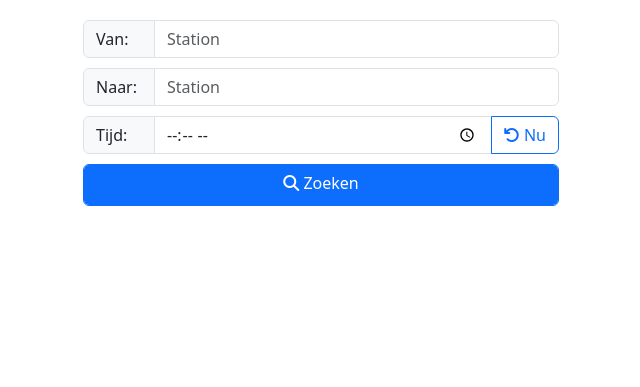
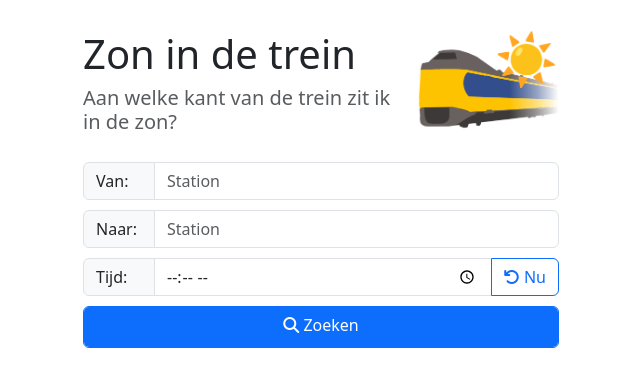
Before and after one commit to Davvos11/trein-schaduw, a FastAPI app: template templates/index.html in a window 1280 px wide. Shown: the top 387 px of the page, without its empty margins (319-959 px from the left). Run offline with FastAPI, Linux system fonts and the light colour scheme; the template is opened without the code that fills it: most values are stand-ins (such as "Sample title", 1, 10 or a date in 2020); some libraries are stand-ins or nearby versions.

Commit message:
Add logo, icon and title

```diff
--- a/static/index.css
+++ b/static/index.css
@@ -1,3 +1,11 @@
+header {
+    margin-top: 30px;
+}
+
+header .logo {
+    width: 100%;
+}
+
 .container {
     max-width: 500px;
 }
--- a/templates/index.html
+++ b/templates/index.html
@@ -4,6 +4,7 @@
     <meta charset="UTF-8">
     <meta name="viewport" content="width=device-width, initial-scale=1.0"/>
     <title>Zon in de trein</title>
+    <link rel="icon" type="image/x-icon" href="/static/icon.png">
 
     <script src="https://cdn.jsdelivr.net/npm/bootstrap@5.3.6/dist/js/bootstrap.bundle.min.js"></script>
     <link rel="stylesheet" href="https://cdn.jsdelivr.net/npm/bootstrap@5.3.6/dist/css/bootstrap.min.css">
@@ -15,6 +16,19 @@
     <link rel="stylesheet" href="/static/index.css">
 </head>
 <body>
+<header class="container">
+    <div class="row">
+        <div class="col d-flex align-items-center">
+            <div>
+                <h1 >Zon in de trein</h1>
+                <h5 class="text-muted">Aan welke kant van de trein zit ik in de zon?</h5>
+            </div>
+        </div>
+        <div class="col-4">
+            <img src="/static/logo.png" alt="Zon in de trein logo" class="logo">
+        </div>
+    </div>
+</header>
 <main class="container">
     <form id="search-trips">
         <datalist id="stations">
```
Also changed, not shown: static/icon.png (added), static/logo.png (added).
